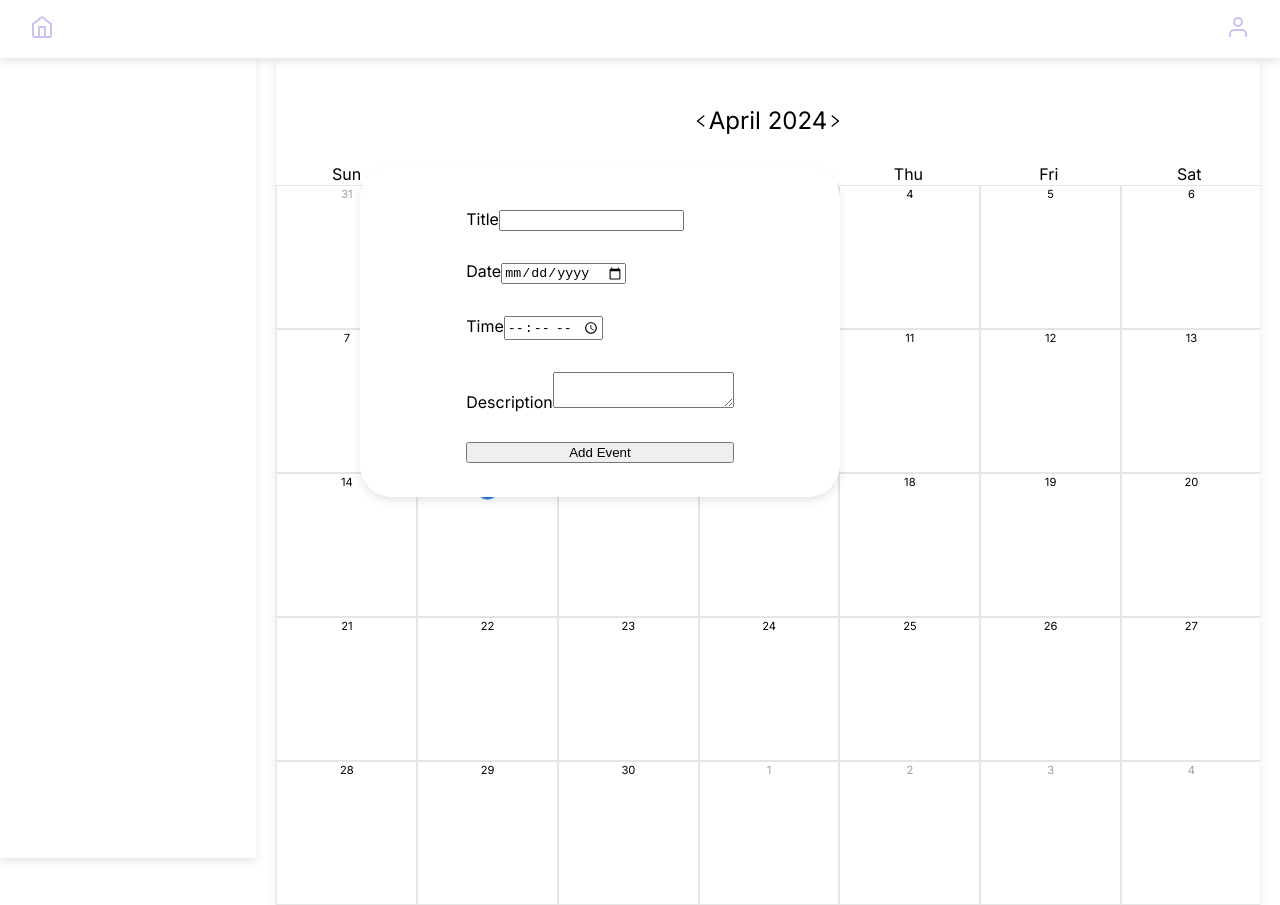
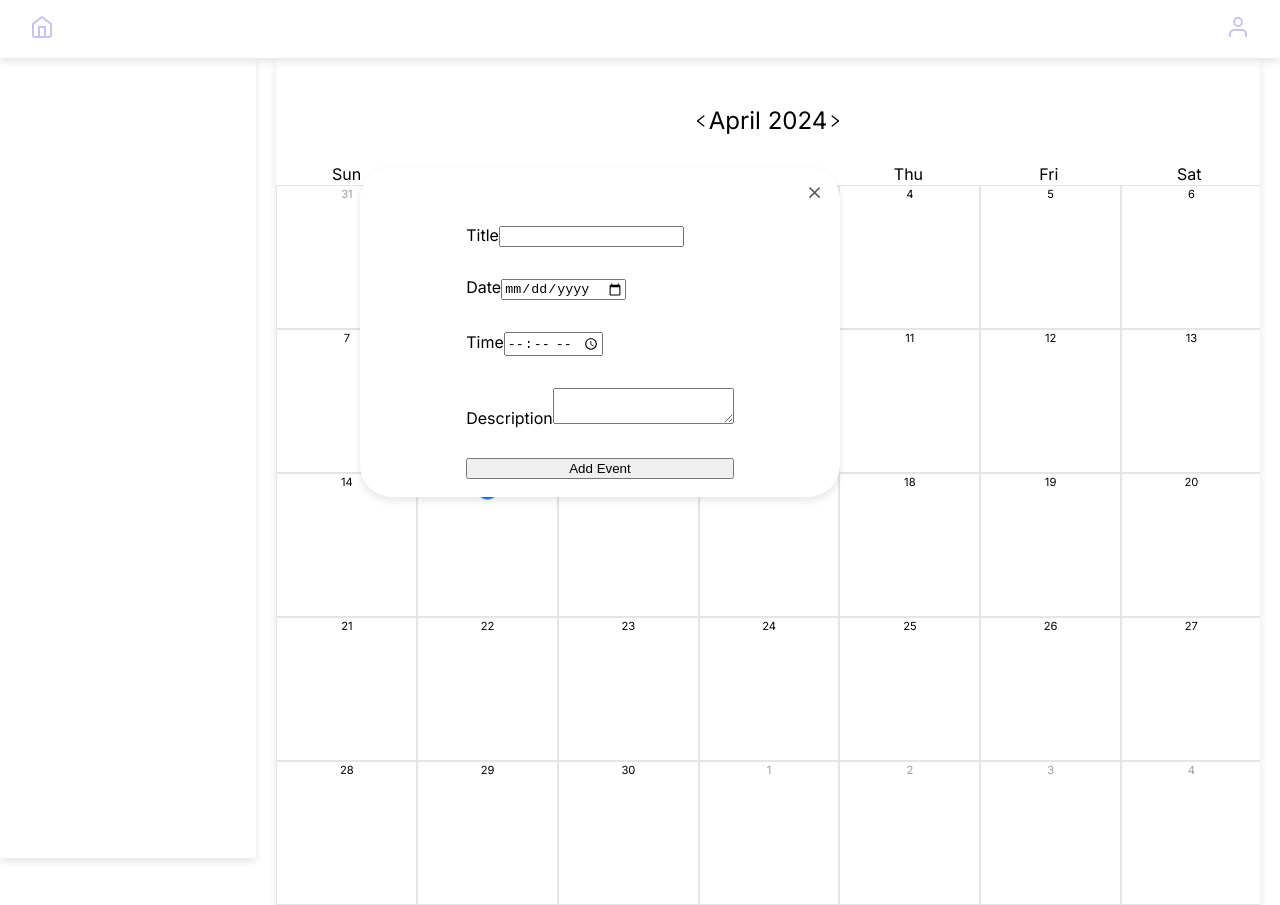
Before and after one commit to klarabratteby/VacayCalendar, a Next.js app: page /calendar in a window 1280 px wide. Both pictures are taken after a click on the element "10". Built offline with nearby package versions, Linux system fonts and the light colour scheme.

Commit message:
Event management: implemented close functionality for AddEventForm
Used useRef and useEffect to detect clicks outside the form.

```diff
--- a/package.json
+++ b/package.json
@@ -10,11 +10,13 @@
   },
   "dependencies": {
     "@types/date-fns": "^2.6.0",
+    "bootstrap": "^5.3.3",
     "date-fns": "^3.6.0",
     "firebase": "^10.12.0",
     "next": "14.1.4",
     "next-auth": "^4.24.7",
     "react": "^18",
+    "react-bootstrap": "^2.10.2",
     "react-dom": "^18",
     "react-feather": "^2.0.10",
     "react-icons": "^5.1.0"
--- a/src/components/event/add-event.tsx
+++ b/src/components/event/add-event.tsx
@@ -1,12 +1,14 @@
-import React, {FormEvent, useState} from 'react';
+import React, {useRef, useEffect, useState} from 'react';
 import Form from '@/components/ui/form/form';
-import Button from '@/components/ui/button/button'
-import styles from './event.module.css'
+import Button from '@/components/ui/button/button';
+import styles from './event.module.css';
+import { IoMdClose } from "react-icons/io";
 
 interface Props {
   onClose: () => void;
   onEventAdded: (event: EventData) => void;
   position: { top: number; right: number };
+
 }
 
 interface EventData {
@@ -21,10 +23,10 @@ export default function AddEventForm({onClose, onEventAdded,position} : Props) {
   const [date, setDate] = useState('');
   const [time, setTime] = useState('');
   const [description,setDescription] = useState('');
+  const ref = useRef<HTMLDivElement>(null);
 
   const handleSubmit = (e: React.MouseEvent<HTMLButtonElement, MouseEvent>) => {
     e.preventDefault();
-
 
   const event = {
     title,
@@ -44,9 +46,28 @@ export default function AddEventForm({onClose, onEventAdded,position} : Props) {
 
 };
 
+// When a user clicks outside of the AddEventForm
+useEffect(() => {
+  const handleClickOutside = (event: MouseEvent | TouchEvent) => {
+    if (ref.current && !ref.current.contains(event.target as Node)) {
+      onClose();
+    }
+  };
+  document.addEventListener('mousedown', handleClickOutside);
+  document.addEventListener('touchend', handleClickOutside);
+  return () => {
+    document.removeEventListener('mousedown', handleClickOutside);
+    document.removeEventListener('touchend', handleClickOutside);
+  };
+}, [onClose]);
+
+
 return (
   <div className={styles.AddEventForm} style={{ top: position.top, right: position.right}}>
   <Form>
+      <div ref={ref}>
+        <IoMdClose onClick={onClose} className={styles.closeButton} />
+      </div>
       <div>
         <label htmlFor="title">Title</label>
         <input type="text" id="title" value={title} onChange={(e) => setTitle(e.target.value)} />
@@ -65,6 +86,7 @@ return (
       </div>
       <Button text="Add Event" onClick={handleSubmit} />
 
+
   </Form>
   </div>
 );
--- a/src/components/event/event.module.css
+++ b/src/components/event/event.module.css
@@ -8,3 +8,13 @@
     display: none; /* Hide the form on smaller screens */
   }
 }
+
+
+.closeButton {
+  position: absolute;
+  top: 1rem;
+  right: 1rem;
+  height: 1.2rem;
+  width: 1.2rem;
+  color: rgb(90, 90, 90);
+}
```
Also changed, not shown: 1 other file (tests, documents, lock files or other folders).
